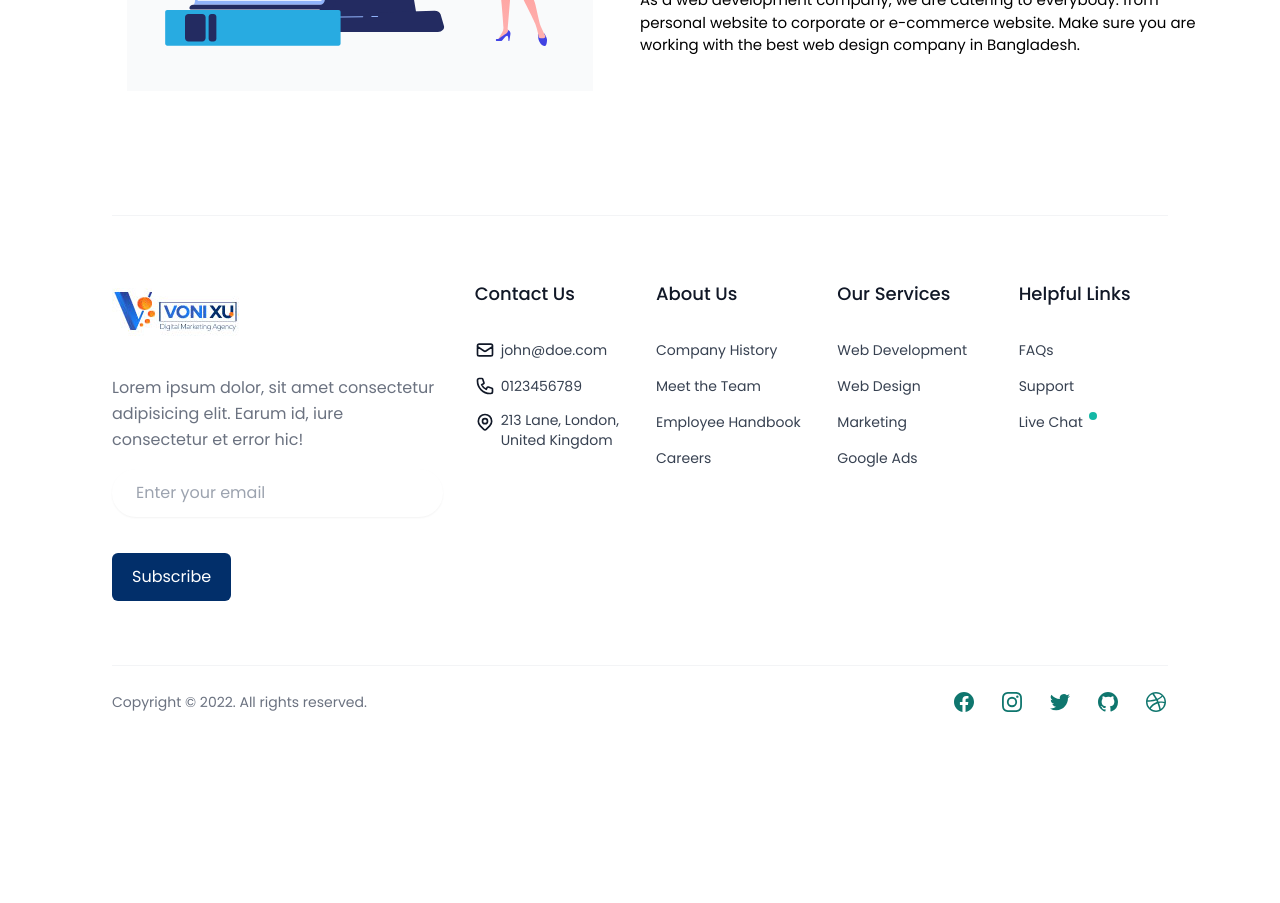
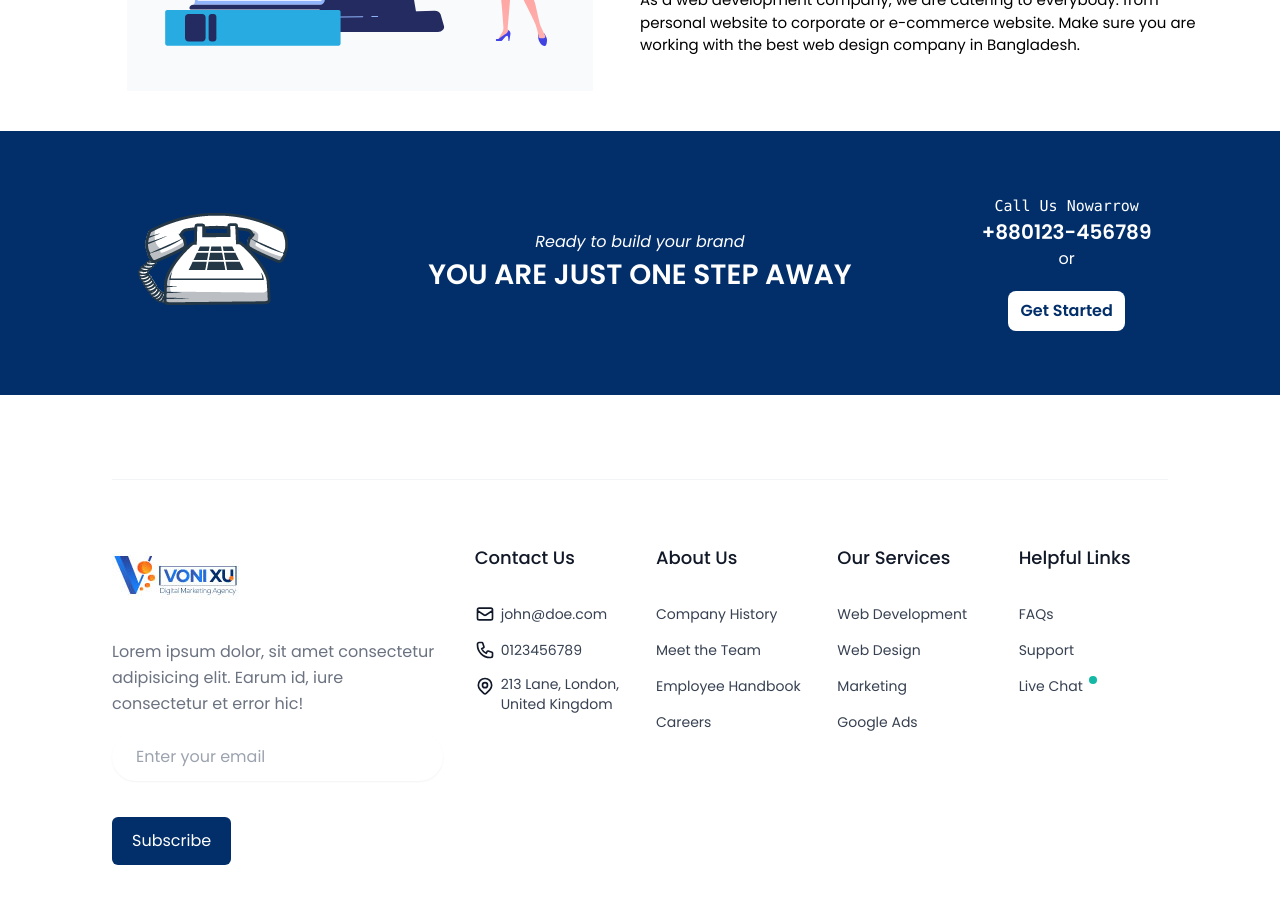
Before and after one commit to alamincoders/vonixu, a Next.js app: page /carrier in a window 1280 px wide. Shown: the part 960-1863 px from the top of the page. Before the commit the page ends 1698 px from the top, so only its background shows below. Built offline with nearby package versions, Linux system fonts and the light colour scheme; a small style sheet from the web is missing.

Commit message:
Ready to build your brand

```diff
--- a/components/BrandBanner.jsx
+++ b/components/BrandBanner.jsx
@@ -2,7 +2,7 @@ import React from "react";
 
 const BrandBanner = () => {
   return (
-    <div className="bg-primary py-28 text-center">
+    <section className="bg-primary py-28 text-center">
       <div className="container">
         <h2 className="text-4xl lg:text-5xl font-semibold text-white">Ready To Build Your Brand?</h2>
         <p className="text-xl lg:text-2xl uppercase font-semibold my-5 text-white">YOU ARE JUST ONE STEP AWAY TO EXPERIENCE THE PROGRESS.</p>
@@ -15,7 +15,7 @@ const BrandBanner = () => {
           <span className="relative transition-colors duration-300 delay-200 group-hover:text-white ease"> Let Us Build Your Business</span>
         </button>
       </div>
-    </div>
+    </section>
   );
 };
 
--- /dev/null
+++ b/components/BuildYourBrand.jsx
@@ -0,0 +1,31 @@
+import Image from 'next/image';
+import telephone from "../assets/logo/talephone.png";
+
+const BuildYourBrand = () => {
+  return (
+    <section className="bg-primary py-16 text-center">
+
+        <div className=" grid md:grid-cols-3 justify-center  space-y-5 md:space-y-0 items-center  ">
+          <div>
+            <Image src={telephone} alt="" />
+          </div>
+          <div>
+            <h6 className='text-white ' >
+              {" "}
+              <i>Ready to build your brand</i>{" "}
+            </h6>
+            <h2 className='text-white font-semibold text-[28px] ' > YOU ARE JUST ONE STEP AWAY</h2>
+          </div>
+          <div className='text-white' >
+            <h6 className=' font-mono text-[15px] ' >Call Us Nowarrow</h6>
+            <h3 className='text-[20px] font-semibold ' >+880123-456789</h3>
+            <h5 className='mb-5' >or</h5>
+            <button className='bg-white text-primary font-semibold px-3 py-2 rounded-lg hover:bg-[#5835b96e] transition duration-400  hover:text-white ' >Get Started</button>
+          </div>
+        </div>
+
+    </section>
+  );
+};
+
+export default BuildYourBrand;
--- a/pages/carrier.js
+++ b/pages/carrier.js
@@ -1,5 +1,6 @@
 import Head from "next/head";
 import React from "react";
+import BuildYourBrand from "../components/BuildYourBrand";
 import WebConversation from "../components/WebConversation";
 import WebDesignServices from "../components/webDesignServices";
 
@@ -15,6 +16,7 @@ const Carrier = () => {
       <main className="relative pt-24">
         <WebConversation/>
         <WebDesignServices/>
+        <BuildYourBrand/>
        </main>
     </>
   );
```
Also changed, not shown: assets/logo/talephone.png (added).
